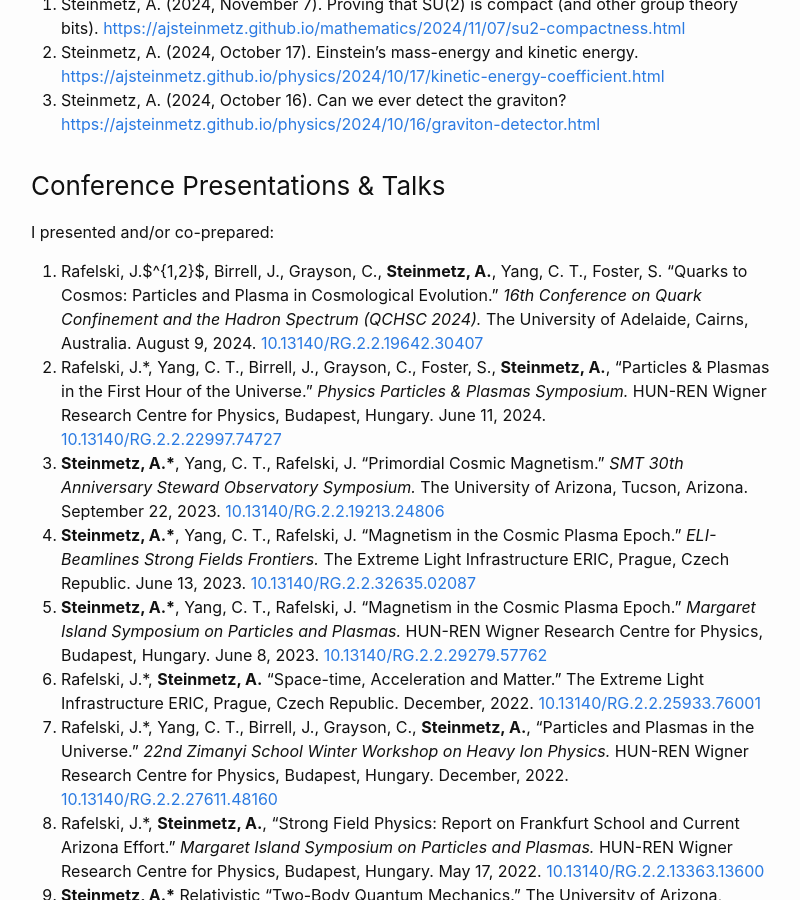
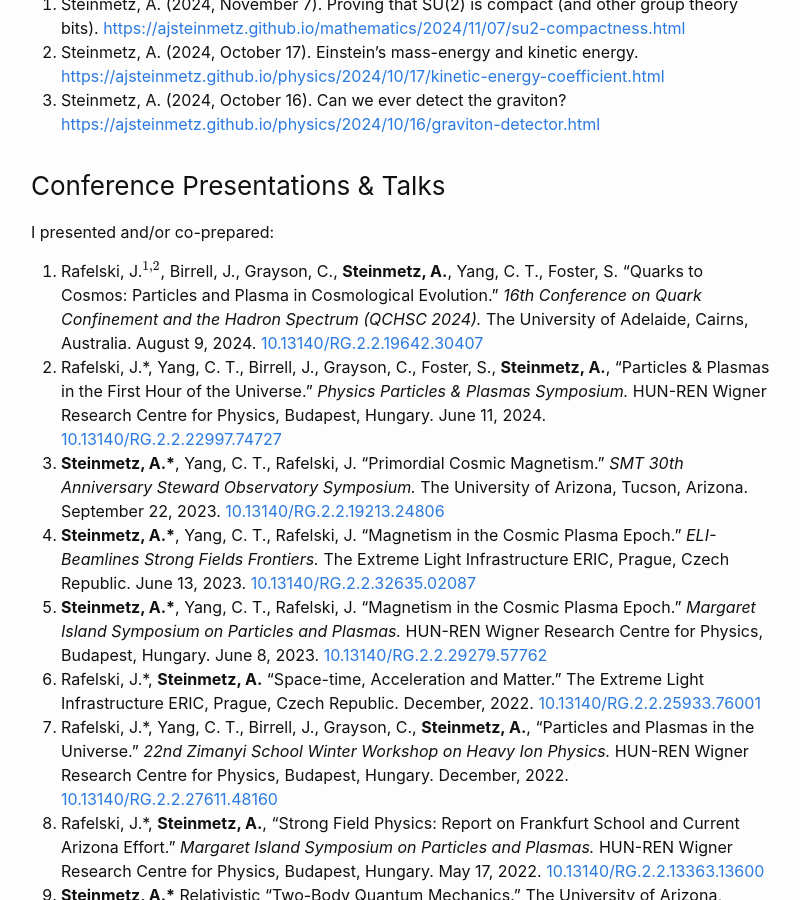
Before and after one commit to ajsteinmetz/ajsteinmetz.github.io, a Jekyll site: the page built from cv.md, in a window 1280 px wide and 900 px high, scrolled down 2715 px. Shown: the whole window, without its empty margins (239-1039 px from the left). Built offline with Jekyll 4.4.1, drawn with Linux system fonts in a browser that asks for light colours; our own code applies the rules of GitHub Pages for plain Markdown files; comment, search, counter and statistics services are not loaded.

Commit message:
Update cv.md

```diff
--- a/cv.md
+++ b/cv.md
@@ -71,7 +71,7 @@
 
 I presented and/or co-prepared:
 
-1. Rafelski, J.$^{1,2}$, Birrell, J., Grayson, C., <b>Steinmetz, A.</b>, Yang, C. T., Foster, S. "Quarks to Cosmos: Particles and Plasma in Cosmological Evolution." <i>16th Conference on Quark Confinement and the Hadron Spectrum (QCHSC 2024).</i> The University of Adelaide, Cairns, Australia. August 9, 2024. [10.13140/RG.2.2.19642.30407](http://dx.doi.org/10.13140/RG.2.2.19642.30407)
+1. Rafelski, J.$$^{1,2}$$, Birrell, J., Grayson, C., <b>Steinmetz, A.</b>, Yang, C. T., Foster, S. "Quarks to Cosmos: Particles and Plasma in Cosmological Evolution." <i>16th Conference on Quark Confinement and the Hadron Spectrum (QCHSC 2024).</i> The University of Adelaide, Cairns, Australia. August 9, 2024. [10.13140/RG.2.2.19642.30407](http://dx.doi.org/10.13140/RG.2.2.19642.30407)
 2. Rafelski, J.\*, Yang, C. T., Birrell, J., Grayson, C., Foster, S., <b>Steinmetz, A.</b>, "Particles & Plasmas in the First Hour of the Universe." <i>Physics Particles & Plasmas Symposium.</i> HUN-REN Wigner Research Centre for Physics, Budapest, Hungary. June 11, 2024. [10.13140/RG.2.2.22997.74727](http://dx.doi.org/10.13140/RG.2.2.22997.74727)
 3. <b>Steinmetz, A.\*</b>, Yang, C. T., Rafelski, J. "Primordial Cosmic Magnetism." <i>SMT 30th Anniversary Steward Observatory Symposium.</i> The University of Arizona, Tucson, Arizona. September 22, 2023. [10.13140/RG.2.2.19213.24806](http://dx.doi.org/10.13140/RG.2.2.19213.24806)
 4. <b>Steinmetz, A.\*</b>, Yang, C. T., Rafelski, J. "Magnetism in the Cosmic Plasma Epoch." <i>ELI-Beamlines Strong Fields Frontiers.</i> The Extreme Light Infrastructure ERIC, Prague, Czech Republic. June 13, 2023. [10.13140/RG.2.2.32635.02087](http://dx.doi.org/10.13140/RG.2.2.32635.02087)
```
